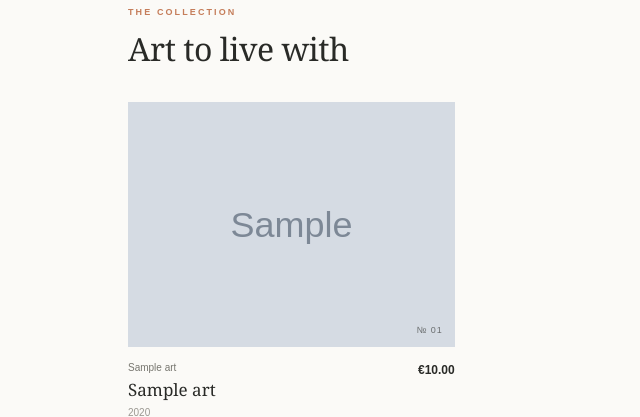
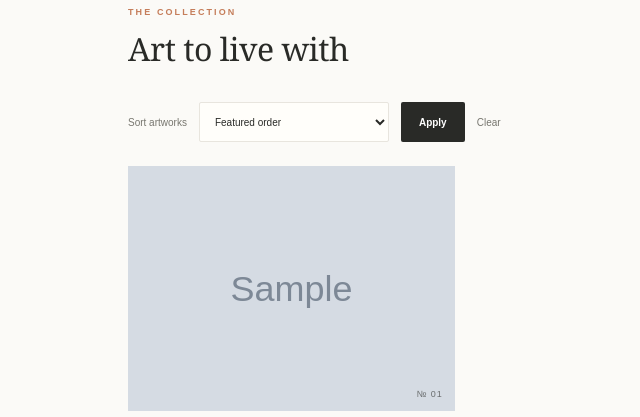
Before and after one commit to Claudelle00/Nka---Art-Store, a Spring Boot app: page / in a window 1280 px wide. Shown: the part 662-1079 px from the top of the page, without its empty margins (0-640 px from the left). Run offline with Spring Boot 4, Linux system fonts and the light colour scheme; tables that the repository leaves empty hold one stand-in row (values such as "Sample post"); grey boxes marked "Sample" are stand-in pictures; some of the project's set-up classes (security, data sources, template engines, error pages and the like) are left out, and stand-ins take their place.

Commit message:
Filtering

```diff
--- a/artstore/src/main/java/fi/haagahelia/artstore/domain/ArtRepository.java
+++ b/artstore/src/main/java/fi/haagahelia/artstore/domain/ArtRepository.java
@@ -1,10 +1,8 @@
 package fi.haagahelia.artstore.domain;
 
-import org.springframework.data.repository.CrudRepository;
 import java.util.List;
+import org.springframework.data.jpa.repository.JpaRepository;
 
-public interface ArtRepository extends CrudRepository<Art,Long> {
-
+public interface ArtRepository extends JpaRepository<Art, Long> {
     List<Art> findAllByOrderByIdAsc();
-
 }
--- a/artstore/src/main/java/fi/haagahelia/artstore/web/ArtController.java
+++ b/artstore/src/main/java/fi/haagahelia/artstore/web/ArtController.java
@@ -3,6 +3,7 @@ package fi.haagahelia.artstore.web;
 import java.util.List;
 
 import org.springframework.beans.factory.annotation.Autowired;
+import org.springframework.data.domain.Sort;
 import org.springframework.security.core.Authentication;
 import org.springframework.security.authentication.AnonymousAuthenticationToken;
 import org.springframework.stereotype.Controller;
@@ -38,10 +39,28 @@ private SeriesRepository seriesRepository;
 
 //Main page home mapping
 @GetMapping({"/", "/home"})
-public String home(Model model, Authentication authentication, HttpSession session) {
-    List<Art> arts = artRepository.findAllByOrderByIdAsc();
+public String home(
+        @RequestParam(name = "sortBy", defaultValue = "default") String sortBy,
+        Model model,
+        Authentication authentication,
+        HttpSession session) {
+    Sort sort = switch (sortBy) {
+        case "year-oldest" -> Sort.by("creationYear").ascending();
+        case "year-newest" -> Sort.by("creationYear").descending();
+        case "title-asc" -> Sort.by("title").ascending();
+        case "title-desc" -> Sort.by("title").descending();
+        case "artist-asc" -> Sort.by("artistName").ascending();
+        case "artist-desc" -> Sort.by("artistName").descending();
+        case "price-asc" -> Sort.by("price").ascending();
+        case "price-desc" -> Sort.by("price").descending();
+        default -> Sort.by("id").ascending();
+    };
+    List<Art> arts = artRepository.findAll(sort);
+
     model.addAttribute("arts",arts);
+    model.addAttribute("sortBy", sortBy);
     model.addAttribute("cartCount", cartCount(session));
+
     boolean isAuthenticated = authentication != null && authentication.isAuthenticated()
             && !(authentication instanceof AnonymousAuthenticationToken);
     model.addAttribute("isAuthenticated", isAuthenticated);
--- a/artstore/src/main/resources/static/CSS/store.css
+++ b/artstore/src/main/resources/static/CSS/store.css
@@ -184,6 +184,11 @@ h1 em, h2 em { color: var(--accent); font-weight: 400; }
 .section-heading h2, .form-heading h2 { margin: 0; font-family: var(--serif); font-size: 32px; font-weight: 400; letter-spacing: -.5px; }
 .text-link { padding-bottom: 6px; color: var(--muted); font-size: 10px; }
 .text-link span { margin-left: 7px; color: var(--accent); }
+.collection-filters { margin: 0 0 24px; display: flex; align-items: center; flex-wrap: wrap; gap: 12px; }
+.collection-filters label { color: var(--muted); font-size: 10px; }
+.collection-filters select { min-width: 190px; height: 40px; padding: 0 11px; border: 1px solid var(--line); border-radius: 2px; background: #fffefa; color: var(--ink); font: inherit; font-size: 10px; }
+.collection-filters .button { min-height: 40px; }
+.collection-filters .text-link { padding-bottom: 0; }
 .art-grid { display: grid; grid-template-columns: repeat(3, minmax(0, 1fr)); gap: 28px 22px; }
 .art-card { min-width: 0; }
 .art-image-link { display: block; overflow: hidden; background: #eae6de; }
--- a/artstore/src/main/resources/templates/home.html
+++ b/artstore/src/main/resources/templates/home.html
@@ -64,6 +64,23 @@
             <a class="text-link" th:if="${isAdmin}" th:href="@{/add}">Add an artwork <span aria-hidden="true">↗</span></a>
         </div>
 
+        <form class="collection-filters" th:action="@{/home#collection}" method="get">
+            <label for="sortBy">Sort artworks</label>
+            <select id="sortBy" name="sortBy">
+                <option value="default" th:selected="${sortBy == 'default'}">Featured order</option>
+                <option value="year-newest" th:selected="${sortBy == 'year-newest'}">Year: newest first</option>
+                <option value="year-oldest" th:selected="${sortBy == 'year-oldest'}">Year: oldest first</option>
+                <option value="title-asc" th:selected="${sortBy == 'title-asc'}">Title: A–Z</option>
+                <option value="title-desc" th:selected="${sortBy == 'title-desc'}">Title: Z–A</option>
+                <option value="artist-asc" th:selected="${sortBy == 'artist-asc'}">Artist: A–Z</option>
+                <option value="artist-desc" th:selected="${sortBy == 'artist-desc'}">Artist: Z–A</option>
+                <option value="price-asc" th:selected="${sortBy == 'price-asc'}">Price: low to high</option>
+                <option value="price-desc" th:selected="${sortBy == 'price-desc'}">Price: high to low</option>
+            </select>
+            <button class="button button-dark" type="submit">Apply</button>
+            <a class="text-link" th:href="@{/home}">Clear</a>
+        </form>
+
         <div class="art-grid" th:if="${!#lists.isEmpty(arts)}">
             <article class="art-card" th:each="art, itemStat : ${arts}">
                 <a class="art-image-link" th:href="@{/art/{id}(id=${art.id})}"
```
